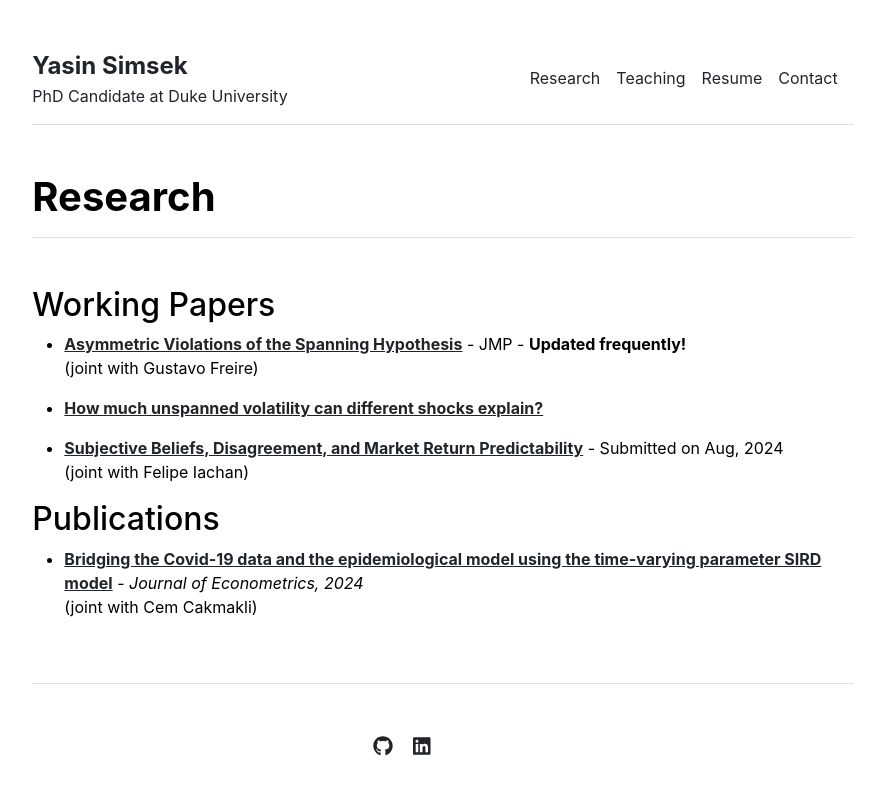
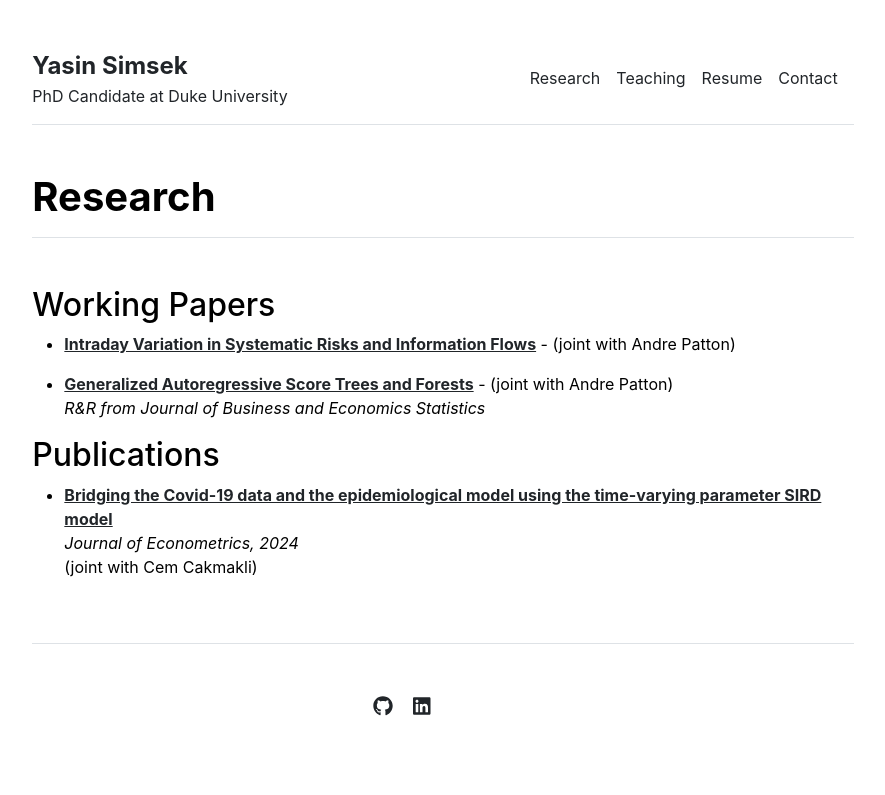
Before and after one commit to yasin-simsek/yasin-simsek.github.io, a Jekyll site: the page built from research.md, in a window 1280 px wide. Shown: the top 795 px of the page, without its empty margins (197-1082 px from the left). Built offline with Jekyll 4.4.1, drawn with Linux system fonts in a browser that asks for light colours.

Commit message:
papers updated

```diff
--- a/research.md
+++ b/research.md
@@ -4,18 +4,13 @@ title: "Research"
 ---
 
 ## Working Papers
- * [**Asymmetric Violations of the Spanning Hypothesis**](assets/documents/Yield_ML_Paper.pdf) - JMP - **Updated frequently!** <br>
-   (joint with Gustavo Freire) <br>
+* [**Intraday Variation in Systematic Risks and Information Flows**](https://papers.ssrn.com/sol3/papers.cfm?abstract_id=5006587) - (joint with Andre Patton) <br>
 
-
- * [**How much unspanned volatility can different shocks explain?**](https://papers.ssrn.com/sol3/papers.cfm?abstract_id=4878175)<br>
-
-
- * [**Subjective Beliefs, Disagreement, and Market Return Predictability**](https://ssrn.com/abstract=4751840) - Submitted on Aug, 2024 <br>
-  (joint with Felipe Iachan) <br>
+* [**Generalized Autoregressive Score Trees and Forests**](https://papers.ssrn.com/sol3/papers.cfm?abstract_id=4459756) - (joint with Andre Patton) <br>
+ *R&R from Journal of Business and Economics Statistics*
 
 
 
 ## Publications
- * [**Bridging the Covid-19 data and the epidemiological model using the time-varying parameter SIRD model**](https://www.sciencedirect.com/science/article/pii/S0304407624001337) - *Journal of Econometrics, 2024* <br>
+* [**Bridging the Covid-19 data and the epidemiological model using the time-varying parameter SIRD model**](https://www.sciencedirect.com/science/article/pii/S0304407624001337) <br> *Journal of Econometrics, 2024*
 (joint with Cem Cakmakli) <br>
```
